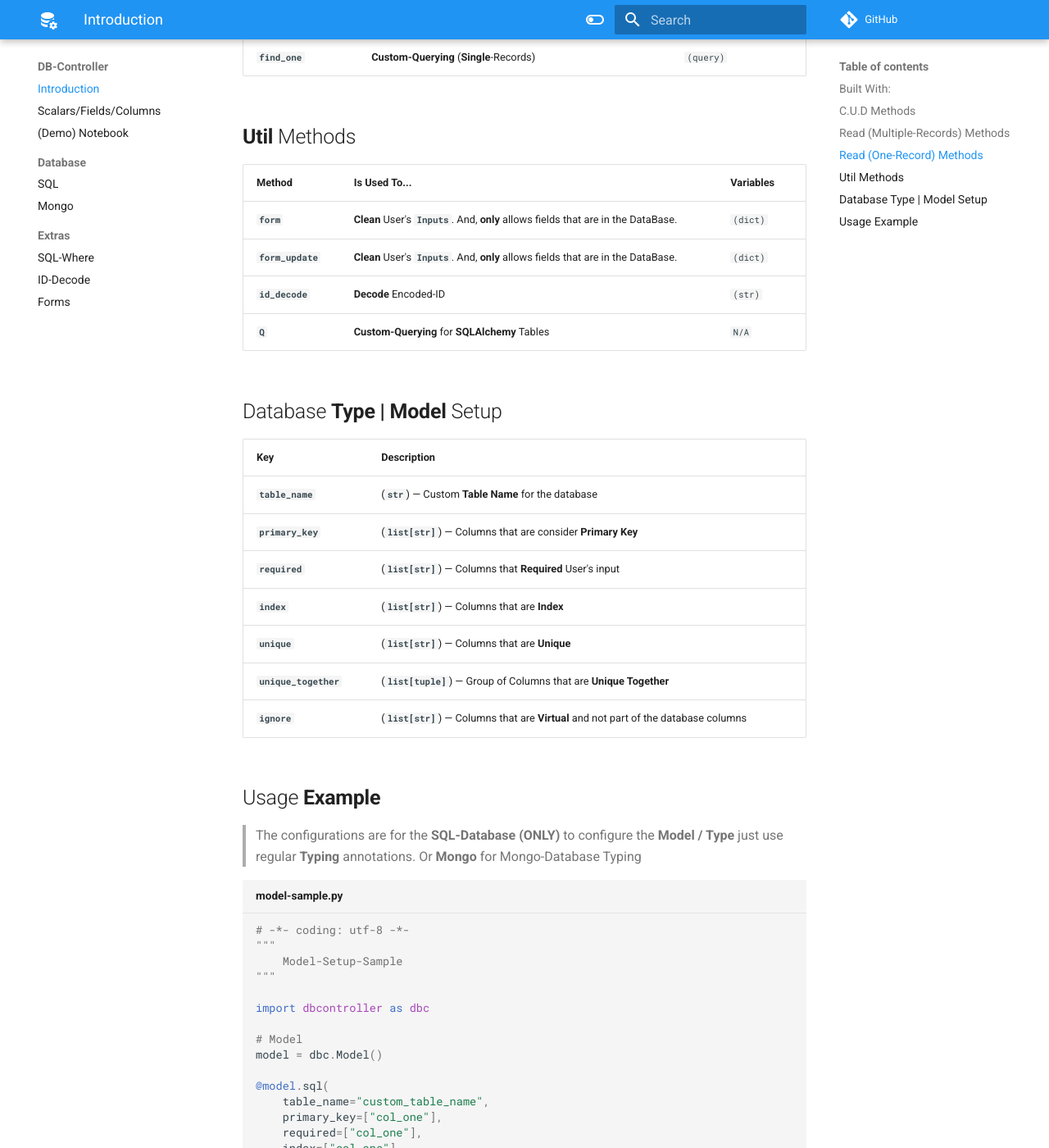
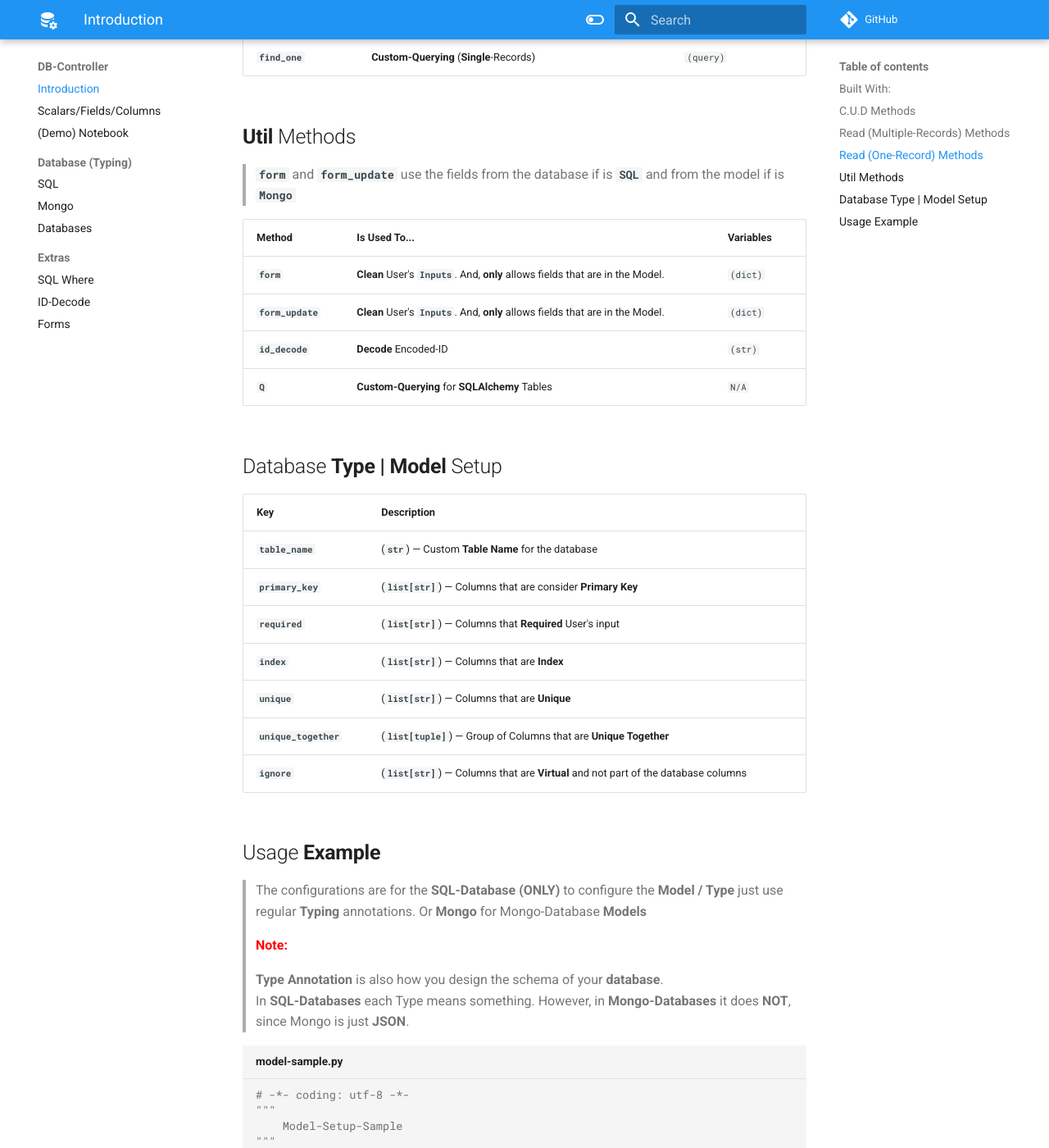
Before and after one commit to hlop3z/dbcontroller, an MkDocs documentation site: the page built from docs/docs/index.md, in a window 1280 px wide and 1400 px high, scrolled down 1553 px. Shown: the whole window at 82% size. Built offline with MkDocs 1.6.1 and Material for MkDocs 9.7.7, drawn with Linux system fonts in a browser that asks for light colours; comment, search, counter and statistics services are not loaded.

Commit message:
docs databases

````diff
--- a/docs/docs/index.md
+++ b/docs/docs/index.md
@@ -44,12 +44,14 @@ graph LR;
 
 ## **Util** Methods
 
-| Method            | Is Used To...                                                                        | Variables |
-| ----------------- | ------------------------------------------------------------------------------------ | --------- |
-| **`form`**        | **Clean** User's **`Inputs`**. And, **only** allows fields that are in the DataBase. | `(dict)`  |
-| **`form_update`** | **Clean** User's **`Inputs`**. And, **only** allows fields that are in the DataBase. | `(dict)`  |
-| **`id_decode`**   | **Decode** Encoded-ID                                                                | `(str)`   |
-| **`Q`**           | **Custom-Querying** for **SQLAlchemy** Tables                                        | `N/A`     |
+> **`form`** and **`form_update`** use the fields from the database if is **`SQL`** and from the model if is **`Mongo`**
+
+| Method            | Is Used To...                                                                     | Variables |
+| ----------------- | --------------------------------------------------------------------------------- | --------- |
+| **`form`**        | **Clean** User's **`Inputs`**. And, **only** allows fields that are in the Model. | `(dict)`  |
+| **`form_update`** | **Clean** User's **`Inputs`**. And, **only** allows fields that are in the Model. | `(dict)`  |
+| **`id_decode`**   | **Decode** Encoded-ID                                                             | `(str)`   |
+| **`Q`**           | **Custom-Querying** for **SQLAlchemy** Tables                                     | `N/A`     |
 
 ## Database **Type | Model** Setup
 
@@ -66,7 +68,11 @@ graph LR;
 ## Usage **Example**
 
 > The configurations are for the **SQL-Database (ONLY)** to configure the **Model / Type** just use regular **Typing** annotations.
-> Or **Mongo** for Mongo-Database Typing
+> Or **Mongo** for Mongo-Database **Models**
+
+> <p style="color:red">**Note:**</p> **Type Annotation** is also how you design the schema of your **database**. <br />
+> In **SQL-Databases** each Type means something. However, in **Mongo-Databases** it does **NOT**, <br />
+> since Mongo is just **JSON**.
 
 ```python title="model-sample.py"
 # -*- coding: utf-8 -*-
--- a/docs/mkdocs.yml
+++ b/docs/mkdocs.yml
@@ -7,11 +7,12 @@ nav:
   - Introduction: index.md
   - Scalars/Fields/Columns: scalars.md
   - (Demo) Notebook: notebook.md
-  - Database:
+  - Database (Typing):
       - SQL: sql.md
       - Mongo: mongo.md
+      - Databases: databases.md
   - Extras:
-      - SQL-Where: sql-where.md
+      - SQL Where: sql-where.md
       - ID-Decode: id-decoder.md
       - Forms: forms.md
 
--- a/pyproject.toml
+++ b/pyproject.toml
@@ -4,7 +4,7 @@ build-backend = "pdm.pep517.api"
 
 [project]
 name = "dbcontroller"
-version = "0.1.22"
+version = "0.1.23"
 description = "Python - Database Controller (SQLAlchemy & Motor)"
 readme = "README.md"
 license = {file = "LICENSE.txt"}
````
Also changed, not shown: docs/docs/databases.md (added, +108 -0 lines), docs/docs/mongo.md (+0 -1 lines), docs/docs/scalars.md (+2 -2 lines), docs/docs/sql-where.md (+9 -0 lines), .pdm.toml, 1 other file.
